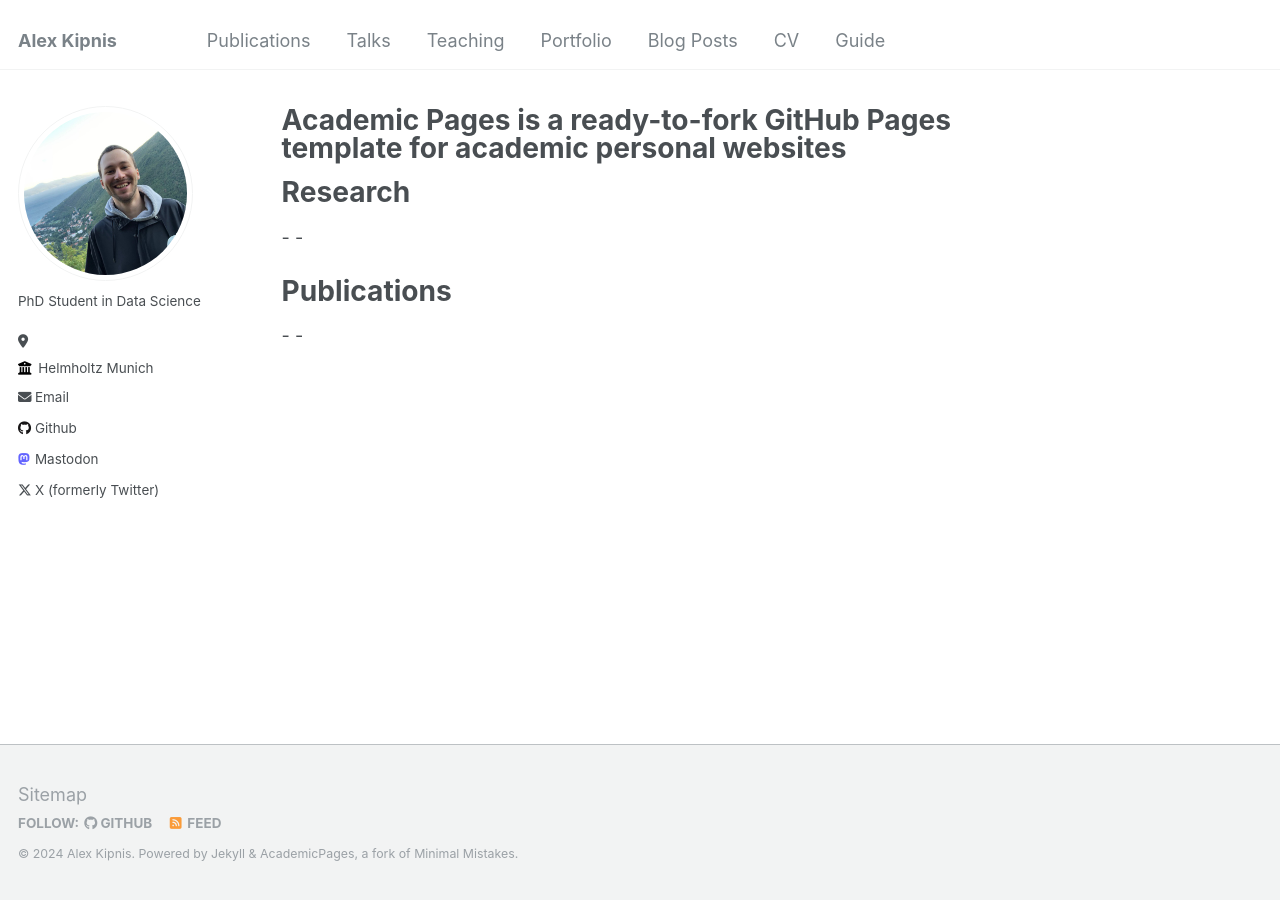
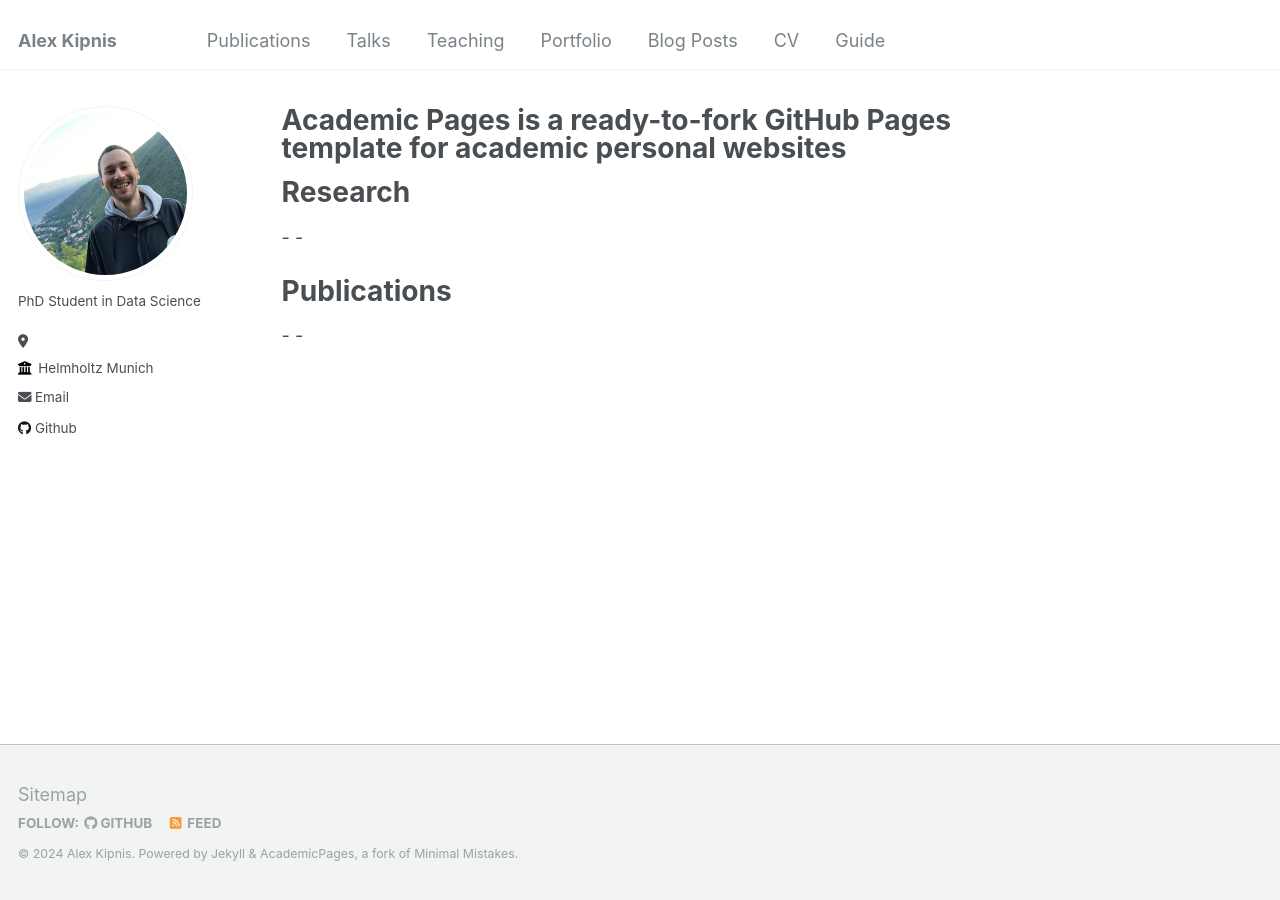
Before and after one commit to adkipnis/adkipnis.github.io, a Jekyll site: the page built from _pages/about.md, in a window 1280 px wide. Built offline with Jekyll 4.4.1, drawn with Linux system fonts in a browser that asks for light colours.

Commit message:
comment out twitter

```diff
--- a/_config.yml
+++ b/_config.yml
@@ -58,14 +58,14 @@ author:
   instagram        : # Username
   lastfm           : # Username
   linkedin         : # Username
-  mastodon         : "adkipnis"
+  mastodon         : # "adkipnis"
   medium           : # URL
   pinterest        : # Username
   soundcloud       : # Username
   steam            : # Username
   telegram         : # URL
   tumblr           : # Username
-  twitter          : "adkipnis"
+  twitter          : # "adkipnis"
   vine             : # Username
   weibo            : # Username
   wikipedia        : # Username
```
